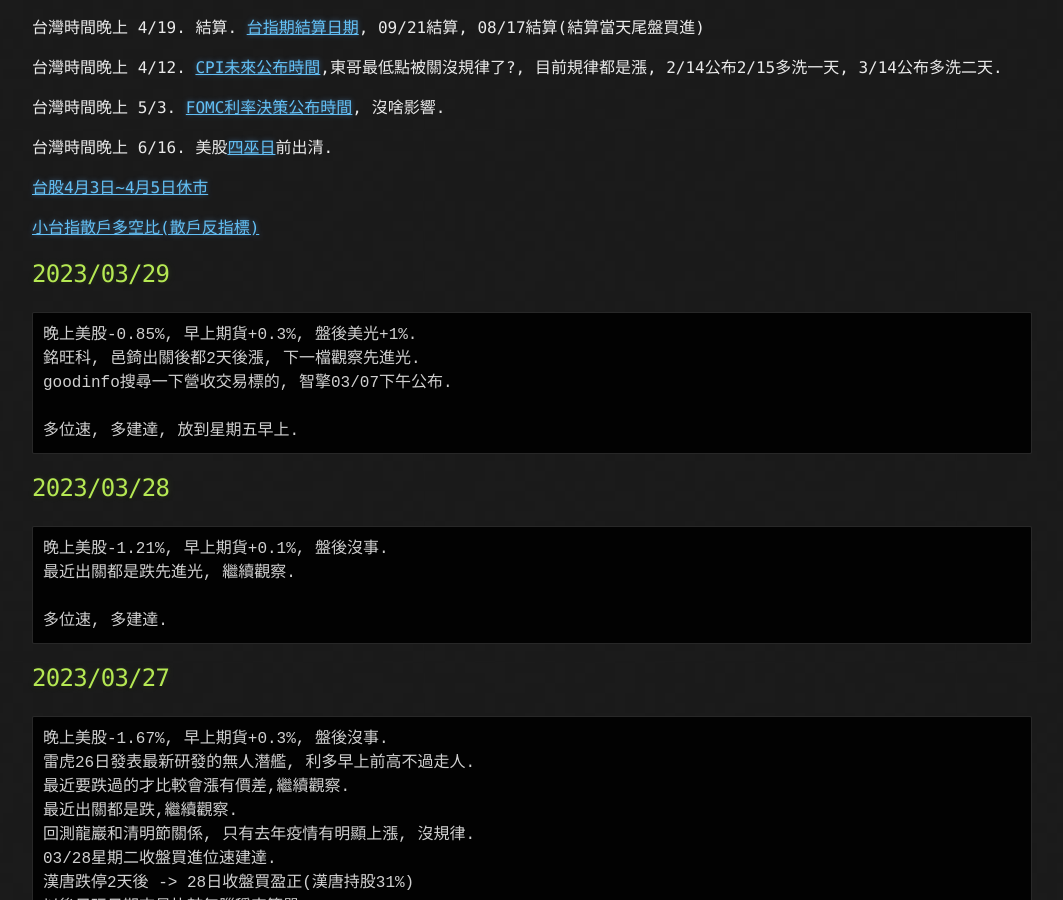
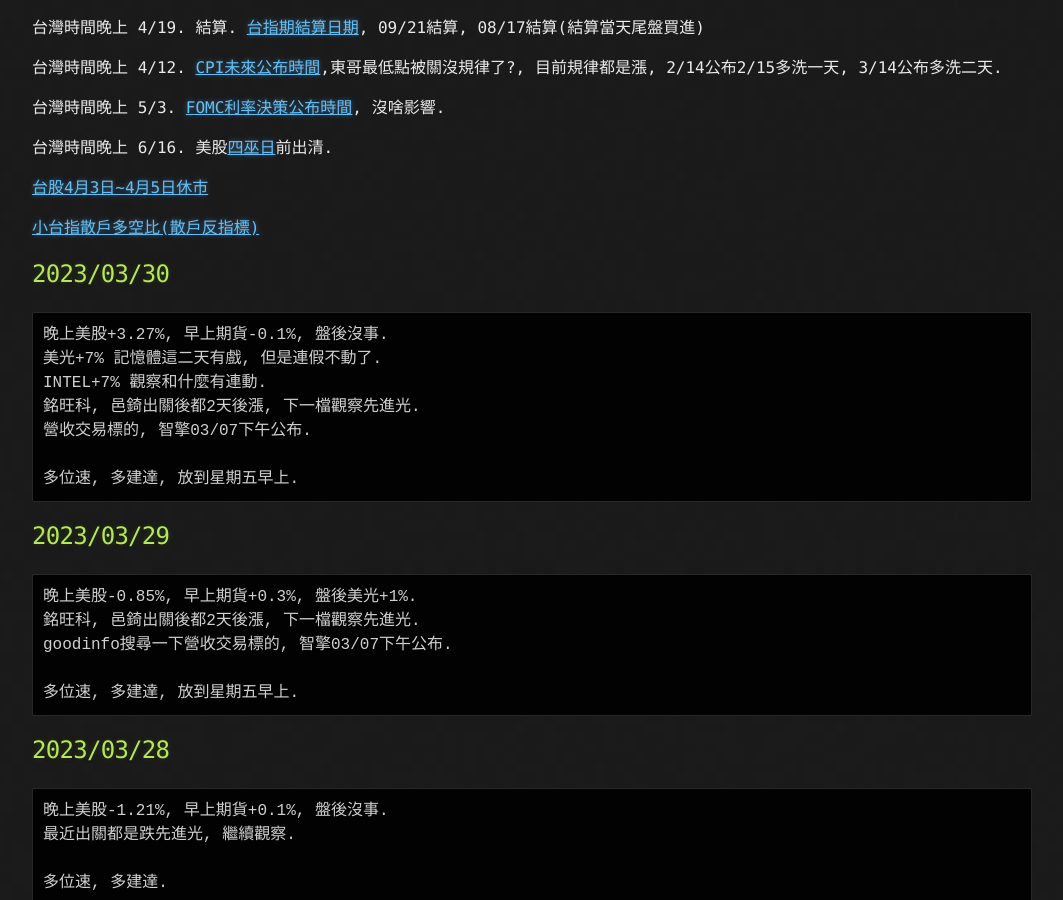
Before and after one commit to lepg5487/Stock_God, a Jekyll site: the page built from index.md, in a window 1280 px wide and 900 px high, scrolled down 402 px. Shown: the whole window, without its empty margins (108-1171 px from the left). Built offline with Jekyll 4.4.1, drawn with Linux system fonts in a browser that asks for light colours; our own code applies the rules of GitHub Pages for plain Markdown files.

Commit message:
Update index.md

````diff
--- a/index.md
+++ b/index.md
@@ -21,6 +21,17 @@ layout: testlayouts
 [台股4月3日~4月5日休市](https://www.twse.com.tw/zh/holidaySchedule/holidaySchedule)
 
 [小台指散戶多空比(散戶反指標)](https://www.macromicro.me/charts/20069/tw-mtx-long-to-short-ratio-of-individual-player)
+
+## 2023/03/30
+```
+晚上美股+3.27%, 早上期貨-0.1%, 盤後沒事.
+美光+7% 記憶體這二天有戲, 但是連假不動了.
+INTEL+7% 觀察和什麼有連動.
+銘旺科, 邑錡出關後都2天後漲, 下一檔觀察先進光.
+營收交易標的, 智擎03/07下午公布.
+
+多位速, 多建達, 放到星期五早上.
+```
 
 ## 2023/03/29
 ```
````
